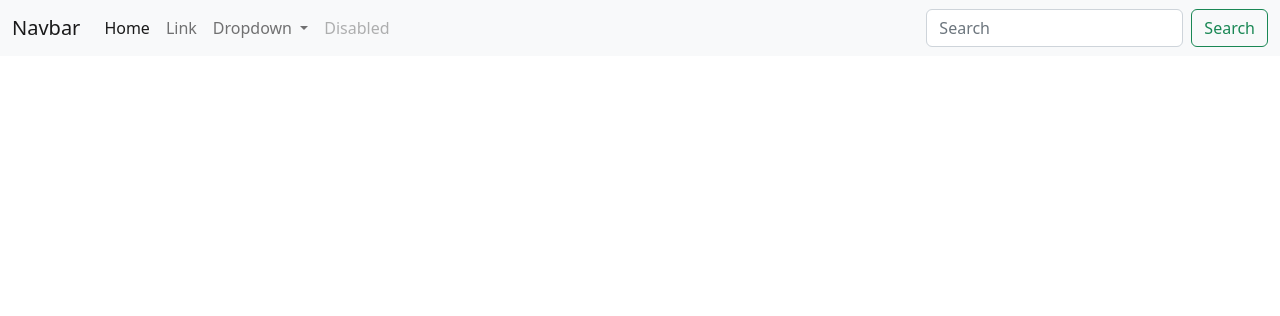
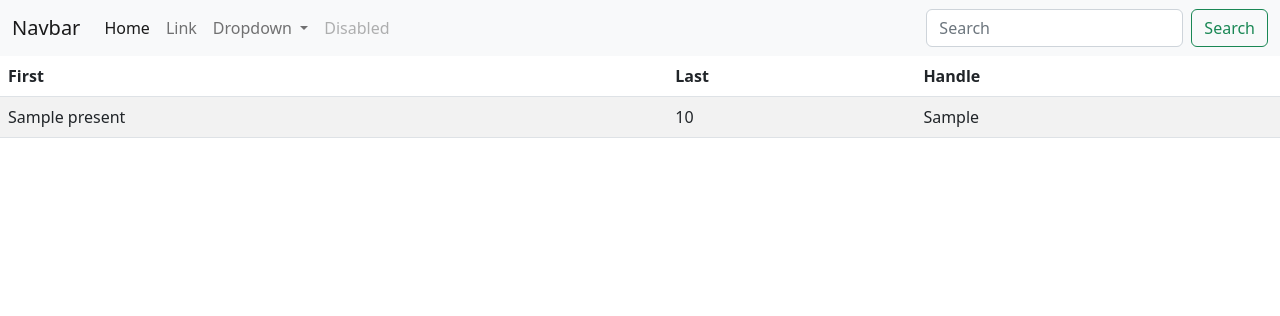
Before and after one commit to naglismoc/christmasPresents, a PHP site: page / in a window 1280 px wide. Shown: the top 316 px of the page. Run offline with PHP 8.4, Linux system fonts and the light colour scheme; tables that the repository leaves empty or names only in its code hold one stand-in row (values such as "Sample post").

Commit message:
mvc pattern with R

```diff
--- a/controllers/presentController.php
+++ b/controllers/presentController.php
@@ -0,0 +1,41 @@
+<?php
+include "./models/Present.php";
+
+class PresentController{
+
+    public static function index()
+    {
+        $presents = Present::all();
+        return $presents;
+    }
+
+
+
+
+
+
+
+
+}
+
+
+
+
+
+
+
+
+
+
+
+
+
+
+
+
+
+
+
+
+
+?>
--- a/index.php
+++ b/index.php
@@ -1,14 +1,39 @@
+<?php include "./routes.php"; ?>
+
 <!DOCTYPE html>
 <html lang="en">
 <head>
-   <?php include "./components/head.php";?>
+   <?php include "./views/components/head.php";?>
 </head>
 <body>
     <header>
     <nav class="navbar navbar-expand-lg bg-light">
-        <?php include "./components/nav.php";?>
+        <?php include "./views/components/nav.php";?>
     </nav>
     </header>
 
+
+
+    <table class="table table-striped">
+        <thead>
+            <tr>
+            <th scope="col">First</th>
+            <th scope="col">Last</th>
+            <th scope="col">Handle</th>
+            </tr>
+        </thead>
+        <tbody>
+            <?php foreach ($presents as $present) { ?>
+            <tr>
+                <td><?=$present->presentTitle?></td>
+                <td><?=$present->price?></td>
+                <td><?=$present->wrapped?></td>
+            </tr>
+            <?php } ?>
+        </tbody>
+    </table>
+
+
+
 </body>
 </html>
--- a/models/Present.php
+++ b/models/Present.php
@@ -1,22 +1,32 @@
 <?php
+include "./models/DB.php";
+
 class Present {
     public $price;
     public $presentTitle;
     public $wrapped;
 
 
-    public function __construct($id = null, $price = null, $title = null, $wrapped = null)
+    public function __construct($id = null, $price = null, $presentTitle = null, $wrapped = null)
     {
         $this->id = $id;
         $this->price = $price;
-        $this->title = $title;
+        $this->presentTitle = $presentTitle;
         $this->wrapped = $wrapped;
     }
 
+    public static function all(){
+        $presents = [];
+        $db = new DB();
+        $query = "SELECT * FROM `presents`";
+        $result = $db->conn->query($query);
 
-
-
-
+        while($row = $result->fetch_assoc()){
+            $presents[] = new Present( $row['id'], $row['price'], $row['present_title'], $row['wrapped']);
+        }
+        $db->conn->close();
+        return $presents;
+    }
 
 
 
--- a/routes.php
+++ b/routes.php
@@ -0,0 +1,35 @@
+<?php include "./controllers/PresentController.php";
+
+
+
+$presents = PresentController::index();
+
+
+
+
+
+
+
+
+
+
+
+
+
+
+
+
+
+
+
+
+
+
+
+
+
+
+
+
+
+?>
```
Also changed, not shown: views/components/head.php (renamed from components/head.php), views/components/nav.php (renamed from components/nav.php).
